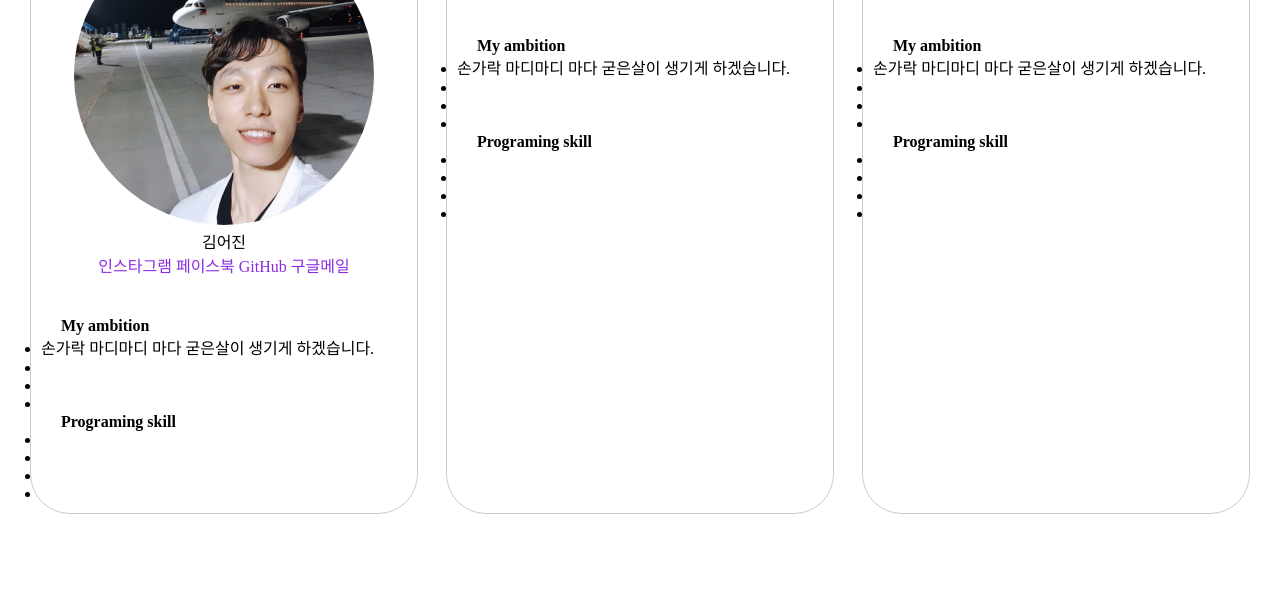
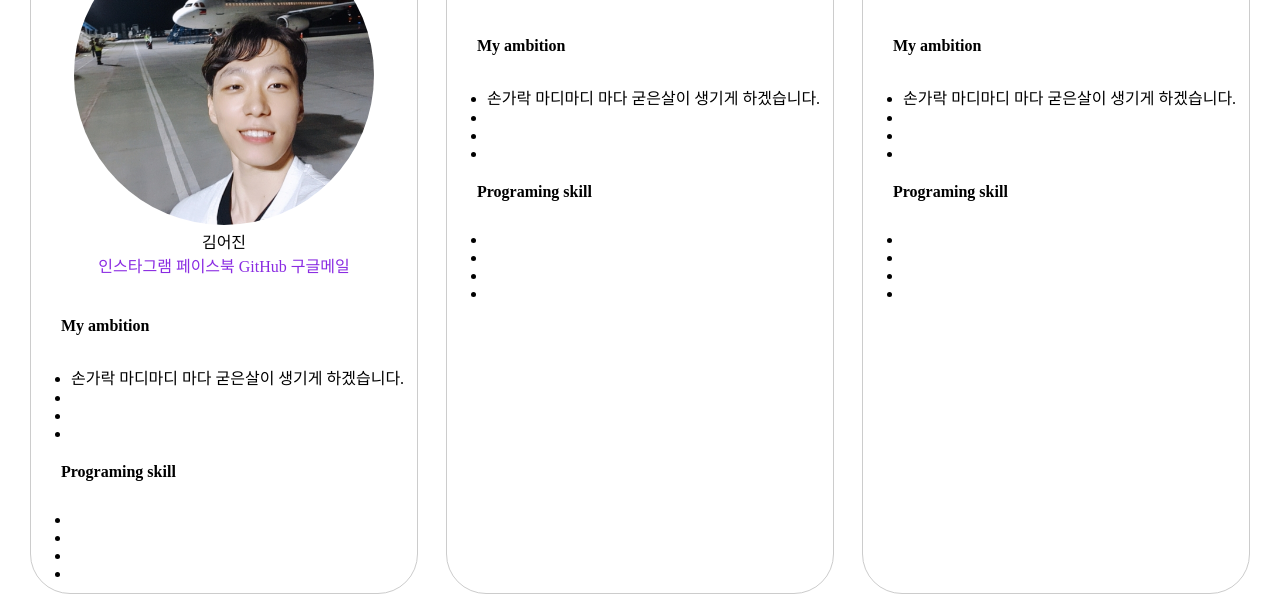
Before and after one commit to Kim-Jaemin420/introduce-my-team, a plain HTML site: page index.html in a window 1280 px wide. Shown: the part 886-1480 px from the top of the page. Before the commit the page ends 1400 px from the top, so only its background shows below. Drawn offline with Linux system fonts and the light colour scheme.

Commit message:
리스트 수정

```diff
--- a/index.html
+++ b/index.html
@@ -31,14 +31,14 @@
         <li><a href="#">구글메일</a></li>
       </ul>
       <strong class="ambition">My ambition</strong>
-      <ul>
+      <ul class="description">
         <li>손가락 마디마디 마다 굳은살이 생기게 하겠습니다.</li>
         <li></li>
         <li></li>
         <li></li>
       </ul>
       <strong class="ambition">Programing skill</strong>
-      <ul>
+      <ul class="description">
         <li></li>
         <li></li>
         <li></li>
@@ -57,14 +57,14 @@
         <li><a href="#">구글메일</a></li>
       </ul>
       <strong class="ambition">My ambition</strong>
-      <ul>
+      <ul class="description">
         <li>손가락 마디마디 마다 굳은살이 생기게 하겠습니다.</li>
         <li></li>
         <li></li>
         <li></li>
       </ul>
       <strong class="ambition">Programing skill</strong>
-      <ul>
+      <ul class="description">
         <li></li>
         <li></li>
         <li></li>
@@ -83,14 +83,14 @@
         <li><a href="#">구글메일</a></li>
       </ul>
       <strong class="ambition">My ambition</strong>
-      <ul>
+      <ul class="description">
         <li>손가락 마디마디 마다 굳은살이 생기게 하겠습니다.</li>
         <li></li>
         <li></li>
         <li></li>
       </ul>
       <strong class="ambition">Programing skill</strong>
-      <ul>
+      <ul class="description">
         <li></li>
         <li></li>
         <li></li>
--- a/style.css
+++ b/style.css
@@ -87,4 +87,9 @@ a{
 .ambition{
   display: block;
   margin-left: 20px;
+  margin-bottom: 30px;
+  margin-top: 20px;
 }
+.description li{
+  margin-left: 30px;
+}
```
